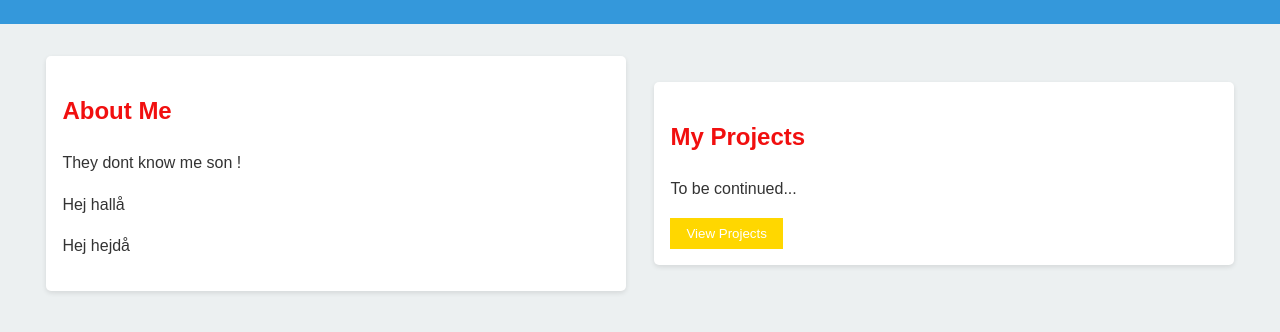
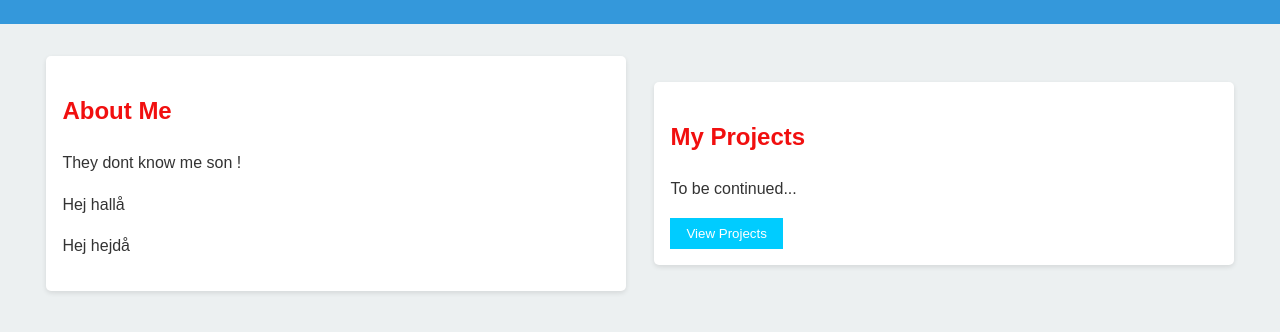
Before and after one commit to OscarSystemDeveloper/BestTeam, a plain HTML site: page index.html in a window 1280 px wide. In both pictures the pointer is over the button "View Projects". Shown: the part 102-434 px from the top of the page. Drawn offline with Linux system fonts and the light colour scheme.

Commit message:
Update index.html

```diff
--- a/index.html
+++ b/index.html
@@ -66,7 +66,7 @@
       }
 
       button:hover {
-        background-color: #ffd700;
+        background-color: #00ccff;
       }
 
       @media screen and (min-width: 768px) {
```
